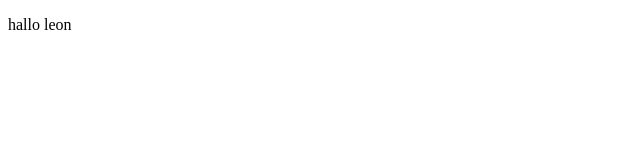
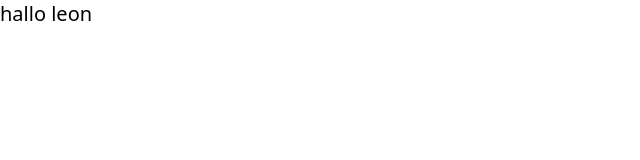
Before and after one commit to andrediascaldas/portfolio, a website: page src/index.html in a window 1280 px wide. Shown: the whole page, without its empty margins (0-640 px from the left). Drawn offline with Linux system fonts and the light colour scheme.

Commit message:
add tailwind setup

```diff
--- a/index.html
+++ b/src/index.html
@@ -4,11 +4,12 @@
     <meta charset="UTF-8">
     <meta name="viewport" content="width=device-width, initial-scale=1.0">
     <title>Document</title>
+    <link rel="stylesheet" href="./output.css">
 </head>
 <body>
     <header>
         <div>
-            <p>hallo leon</p>
+            <p class="text-xl">hallo leon</p>
         </div>
     </header>
 </body>
--- /dev/null
+++ b/src/input.css
@@ -0,0 +1,3 @@
+@tailwind base;
+@tailwind components;
+@tailwind utilities;
--- /dev/null
+++ b/tailwind.config.js
@@ -0,0 +1,7 @@
+module.exports = {
+  content: ["./src//*.{html,js}"],
+  theme: {
+    extend: {},
+  },
+  plugins: [],
+}
```
Also changed, not shown: package.json (added, +8 -0 lines), src/output.css (added), 2 other files.
